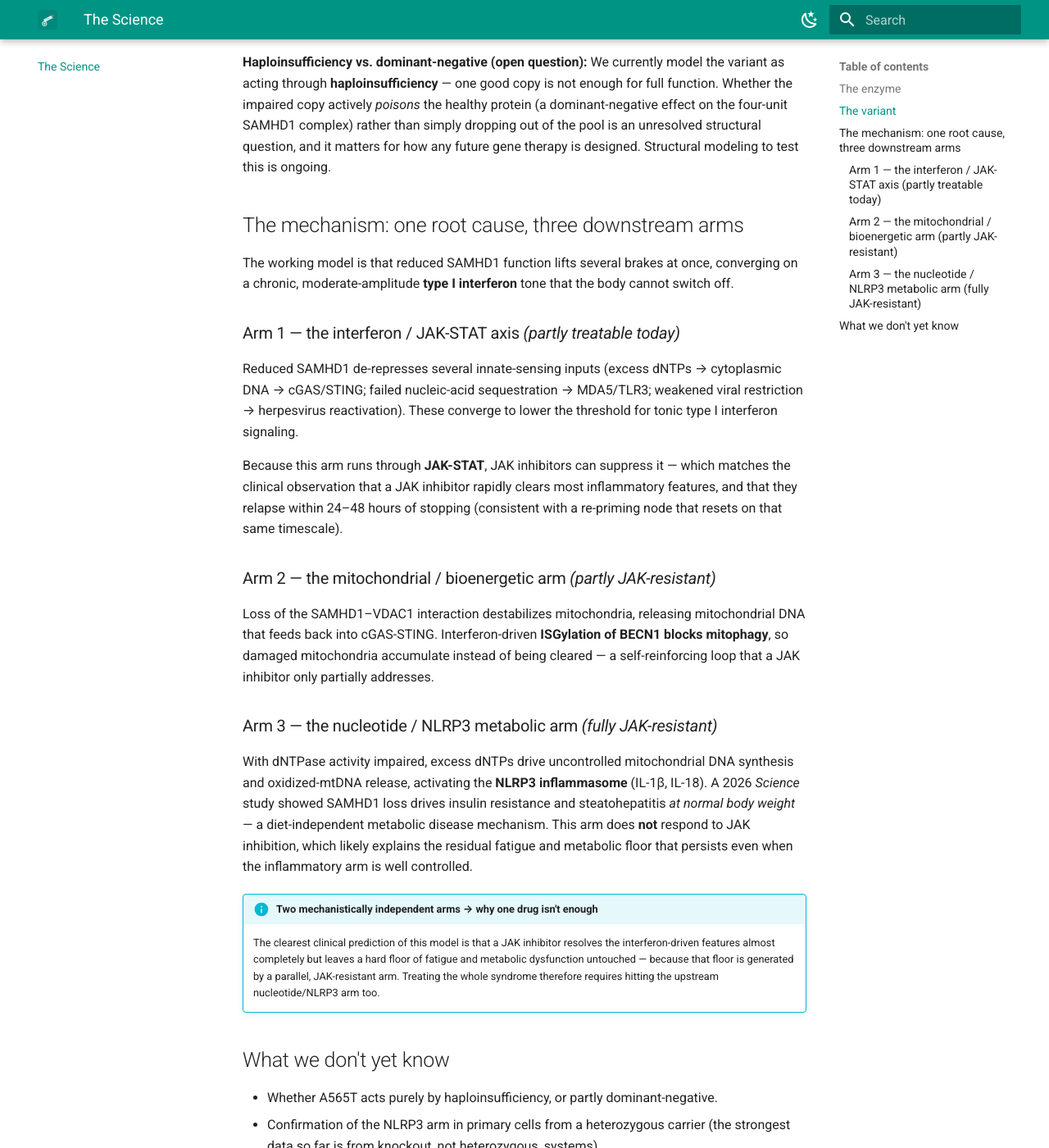
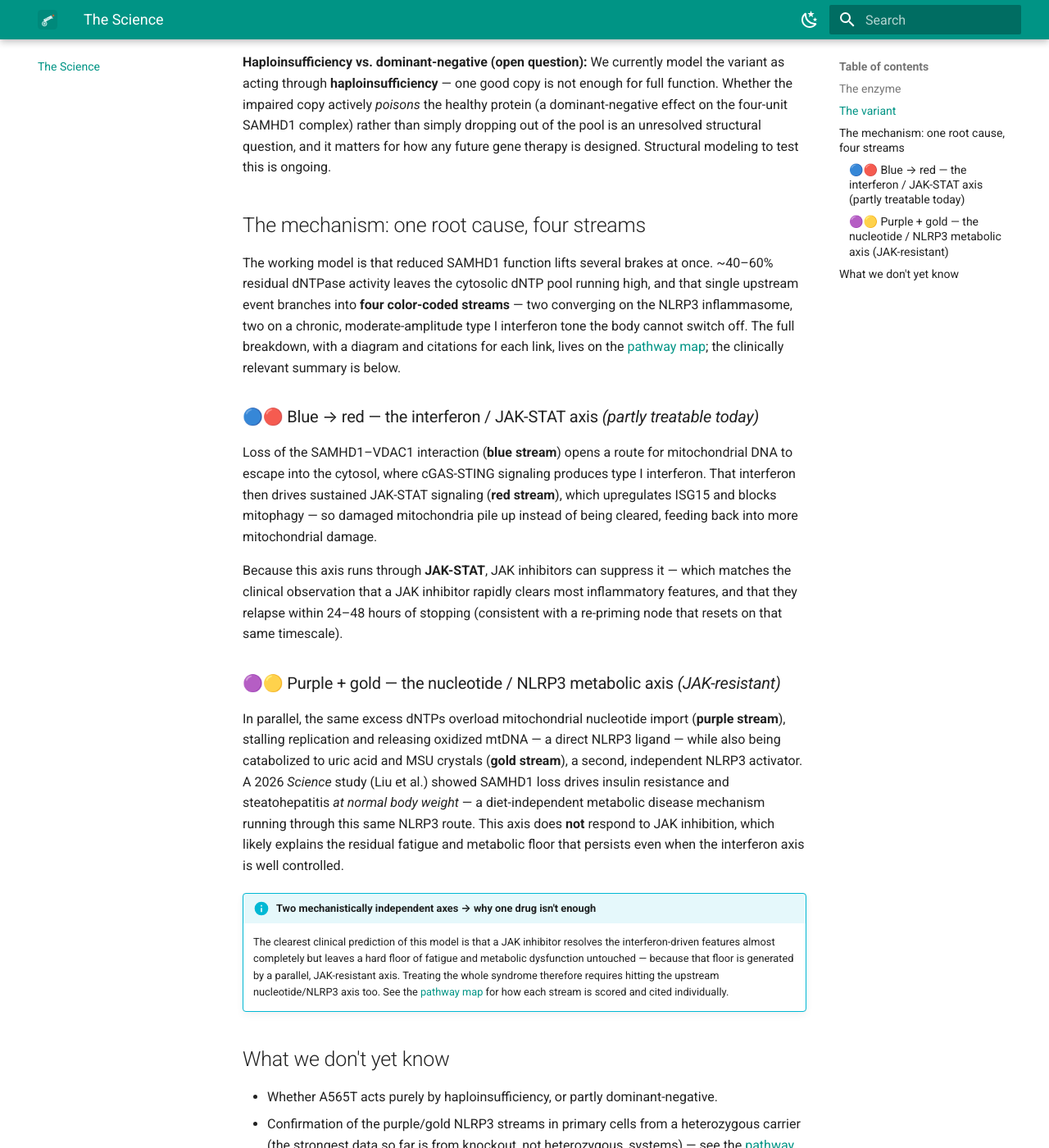
Before and after one commit to adin/samhd1-site, an MkDocs documentation site: the page built from docs/samhd1.md, in a window 1280 px wide and 1400 px high, scrolled down 1359 px. Shown: the whole window at 82% size. Built offline with MkDocs 1.6.1 and Material for MkDocs 9.7.7, drawn with Linux system fonts in a browser that asks for light colours; some of the changed text lies outside the part shown.

Commit message:
Publish site update 2026-07-29

````diff
--- /dev/null
+++ b/docs/pathways.md
@@ -0,0 +1,152 @@
+# The pathway map
+
+Every research-blog post is tagged with one or more of the mechanistic
+categories used below (`NLRP3`, `VDAC1`, `cGAS-STING`, `JAK-STAT`, and so on).
+This page is the glossary: what each pathway is, and which of four
+color-coded streams it belongs to in the working disease model.
+
+The same four streams drive the weekly literature screen — a paper is scored
+against this exact framework before it's added to the digest.
+
+## One root cause, four streams
+
+*SAMHD1* p.A565T leaves roughly 40–60% residual dNTPase activity, so the
+cytosolic dNTP pool — especially dGTP — runs high. That single upstream event
+branches into four largely independent streams, two of which converge on the
+**NLRP3 inflammasome** and two of which converge on **type I interferon**.
+
+```mermaid
+flowchart TD
+    ROOT["SAMHD1 p.A565T<br/>dNTPase ↓40–60% → cytosolic dNTP pool ↑"]
+
+    ROOT --> PURPLE["🟣 PURPLE — dNTPase direct<br/>PNC1/PNC2 mito import → POLG stalling"]
+    ROOT --> BLUE["🔵 BLUE — mtDNA escape<br/>VDAC1 macropore loss → cGAS–STING"]
+    ROOT --> GOLD["🟡 GOLD — purine catabolism<br/>dGTP → uric acid → MSU crystals"]
+
+    PURPLE --> OXMTDNA["ox-mtDNA"]
+    OXMTDNA --> NLRP3["NLRP3 inflammasome<br/>IL-1β / IL-18"]
+    GOLD --> NLRP3
+
+    BLUE --> IFN["Type I interferon (IFN-I)"]
+    IFN --> RED["🔴 RED — IFN-I indirect<br/>JAK-STAT1/2 → ISG15 → mitophagy block"]
+    RED -.->|"more damaged mitochondria"| PURPLE
+
+    classDef purple fill:#7700aa,color:#fff,stroke:#550088
+    classDef blue fill:#003399,color:#fff,stroke:#002266
+    classDef red fill:#c0000a,color:#fff,stroke:#900008
+    classDef gold fill:#ddbb44,color:#332200,stroke:#aa9022
+    classDef neutral fill:#eceff1,color:#222,stroke:#90a4ae
+
+    class PURPLE purple
+    class BLUE blue
+    class RED red
+    class GOLD gold
+    class ROOT,OXMTDNA,NLRP3,IFN neutral
+```
+
+!!! note "Two parallel loops, not one sequence"
+    NLRP3 and IFN-I are activated by **two different molecular species**
+    escaping the mitochondrion in parallel, not one after the other:
+    oxidized mtDNA (from stalled replication) feeds NLRP3, while
+    unoxidized cytosolic mtDNA fragments (escaping through the VDAC1
+    macropore) feed cGAS-STING. Blocking one route does not shut down the
+    other — which is the mechanistic argument for why a single drug class
+    (e.g. a JAK inhibitor, which only addresses the IFN-I side) leaves a
+    residual disease floor. See [The Science](samhd1.md#the-mechanism-one-root-cause-four-streams)
+    for the clinical implications.
+
+---
+
+## 🟣 Purple stream — dNTPase direct { #purple }
+
+**Blog categories:** [](){ #dntpase }`dNTPase`, [](){ #polg-mtdna }`POLG-mtDNA`,
+[](){ #mito-dntp-transport }`mito-dNTP-transport`,
+[](){ #nucleotide-rewiring }`nucleotide-rewiring`
+
+Excess cytosolic dGTP is imported into the mitochondrion through the PNC1/PNC2
+nucleotide carriers (SLC25A33/SLC25A36), overwhelming the normal
+CMPK2-regulated salvage route. The resulting dNTP pool imbalance impairs POLG
+(mitochondrial DNA polymerase gamma) fidelity, producing strand breaks and
+oxidized mtDNA (ox-mtDNA) — a direct NLRP3 ligand.
+
+**Established:** SAMHD1 loss and diet-independent obesity both drive this
+exact mitochondrial nucleotide-overload → NLRP3 pathway, shown directly in
+SAMHD1-null and obese macrophages (Zhong et al., *Science*, 2026). Genetic
+knockdown of PNC1/PNC2, or the polymerase-gamma chain terminator ddC, blocks
+NLRP3 hyperactivation without correcting the underlying cytosolic dNTP
+overload — confirming mitochondrial dNTP import as the druggable step.
+
+## 🔵 Blue stream — mtDNA escape / cGAS–STING bridge { #blue }
+
+**Blog categories:** [](){ #vdac1 }`VDAC1`, [](){ #cgas-sting }`cGAS-STING`
+
+SAMHD1 physically interacts with VDAC1 on the outer mitochondrial membrane.
+Losing that interaction opens the VDAC1 macropore, letting unoxidized (or
+mixed) cytosolic mtDNA fragments escape into the cytosol, where cGAS binds
+them and signals through cGAMP → STING → IRF3 to produce type I interferon.
+
+**Established:** VBIT-4 (a VDAC1 oligomerization inhibitor) prevents cytosolic
+mtDNA release in SAMHD1-knockout monocytes and fully abolishes the spontaneous
+interferon-stimulated-gene response; IMSB301 (a cGAS inhibitor) normalizes the
+ISG signature in Aicardi–Goutières PBMCs — confirming this route is
+cGAS-dependent and VDAC1-gated, mechanistically distinct from the purple
+stream's NLRP3 route even though both start from the same damaged
+mitochondrion.
+
+## 🔴 Red stream — IFN-I indirect { #red }
+
+**Blog categories:** [](){ #jak-stat }`JAK-STAT`,
+[](){ #isg15-mitophagy }`ISG15-mitophagy`, [](){ #irf7-metabolic }`IRF7-metabolic`
+
+Once type I interferon is running (from the blue stream), it drives sustained
+JAK-STAT1/2 signaling and ISG upregulation — including ISG15. ISGylation of
+MFN1/MFN2 blocks PINK1/Parkin-mediated mitophagy, and ISGylation of BECN1
+blocks autophagic clearance by a second route, so damaged mitochondria pile up
+instead of being cleared. That, in turn, feeds back into the purple stream by
+generating more mitochondrial damage to react to.
+
+This is the stream a JAK inhibitor directly addresses — clinically consistent
+with rapid symptom relief on a JAK inhibitor and relapse within 24–48 hours of
+stopping.
+
+## 🟡 Gold stream — purine catabolism { #gold }
+
+**Blog categories:** [](){ #nlrp3 }`NLRP3`, [](){ #urate-nlrp3 }`urate-NLRP3`
+
+The same excess cytosolic dGTP that overloads mitochondrial import (purple
+stream) also has nowhere else to go: it's catabolized through the purine
+degradation pathway to uric acid, which can form monosodium urate (MSU)
+crystals in the cytosol — a second, independent NLRP3 activator. Because
+purple and gold both converge on NLRP3, a single upstream lesion drives the
+inflammasome from two directions at once.
+
+!!! warning "Evidence strength"
+    The dGTP → urate → MSU → NLRP3 link is mechanistically consistent with
+    established purine-catabolism and NLRP3-crystal biology, but has not yet
+    been demonstrated directly in a SAMHD1 haploinsufficiency model — it is
+    the least-confirmed of the four streams and is treated as a working
+    hypothesis pending direct evidence.
+
+---
+
+## Other categories used in the blog
+
+A few tags don't map onto a single stream because they describe a
+cross-cutting axis or a translational angle rather than a step in the loop:
+
+| Category | What it covers |
+|---|---|
+| `NF-kB` | Priming and crosstalk that upregulates NLRP3/pro-IL-1β transcription upstream of both the purple and gold streams |
+| `mTOR-lysosomal` | Downstream lysosomal clearance failure feeding chronic inflammation |
+| `BIK-cancer` | SAMHD1's tumor-suppressor role, independent of the inflammatory loops above |
+| `AGS-spectrum`, `poliosis-neural-crest`, `pregnancy-fetal`, `ME-CFS` | Clinical phenotypes linked to chronic activation of the streams above, rather than mechanism steps themselves |
+| `gene-editing`, `treatment-target`, `clinical-phenotype` | Translational categories — therapeutic and diagnostic relevance rather than mechanism |
+
+---
+
+*This model synthesizes findings from multiple independently peer-reviewed
+papers into a single disease schema; no connection shown here is invented; the
+evidence strength for each link is called out explicitly above. It is a
+working research framework, not yet published as a peer-reviewed synthesis
+itself — see the [research blog](blog/index.md) for how it evolves week to
+week as new evidence arrives.*
--- a/docs/samhd1.md
+++ b/docs/samhd1.md
@@ -54,54 +54,60 @@
 question, and it matters for how any future gene therapy is designed. Structural
 modeling to test this is ongoing.
 
-## The mechanism: one root cause, three downstream arms
+## The mechanism: one root cause, four streams
 
-The working model is that reduced SAMHD1 function lifts several brakes at once,
-converging on a chronic, moderate-amplitude **type I interferon** tone that the
-body cannot switch off.
+The working model is that reduced SAMHD1 function lifts several brakes at
+once. ~40–60% residual dNTPase activity leaves the cytosolic dNTP pool
+running high, and that single upstream event branches into **four
+color-coded streams** — two converging on the NLRP3 inflammasome, two on a
+chronic, moderate-amplitude type I interferon tone the body cannot switch
+off. The full breakdown, with a diagram and citations for each link, lives on
+the [pathway map](pathways.md); the clinically relevant summary is below.
 
-### Arm 1 — the interferon / JAK-STAT axis *(partly treatable today)*
+### 🔵🔴 Blue → red — the interferon / JAK-STAT axis *(partly treatable today)*
 
-Reduced SAMHD1 de-represses several innate-sensing inputs (excess dNTPs →
-cytoplasmic DNA → cGAS/STING; failed nucleic-acid sequestration → MDA5/TLR3;
-weakened viral restriction → herpesvirus reactivation). These converge to lower
-the threshold for tonic type I interferon signaling.
+Loss of the SAMHD1–VDAC1 interaction (**blue stream**) opens a route for
+mitochondrial DNA to escape into the cytosol, where cGAS-STING signaling
+produces type I interferon. That interferon then drives sustained JAK-STAT
+signaling (**red stream**), which upregulates ISG15 and blocks mitophagy —
+so damaged mitochondria pile up instead of being cleared, feeding back into
+more mitochondrial damage.
 
-Because this arm runs through **JAK-STAT**, JAK inhibitors can suppress it —
-which matches the clinical observation that a JAK inhibitor rapidly clears most
-inflammatory features, and that they relapse within 24–48 hours of stopping
-(consistent with a re-priming node that resets on that same timescale).
+Because this axis runs through **JAK-STAT**, JAK inhibitors can suppress it —
+which matches the clinical observation that a JAK inhibitor rapidly clears
+most inflammatory features, and that they relapse within 24–48 hours of
+stopping (consistent with a re-priming node that resets on that same
+timescale).
 
-### Arm 2 — the mitochondrial / bioenergetic arm *(partly JAK-resistant)*
+### 🟣🟡 Purple + gold — the nucleotide / NLRP3 metabolic axis *(JAK-resistant)*
 
-Loss of the SAMHD1–VDAC1 interaction destabilizes mitochondria, releasing
-mitochondrial DNA that feeds back into cGAS-STING. Interferon-driven
-**ISGylation of BECN1 blocks mitophagy**, so damaged mitochondria accumulate
-instead of being cleared — a self-reinforcing loop that a JAK inhibitor only
-partially addresses.
+In parallel, the same excess dNTPs overload mitochondrial nucleotide import
+(**purple stream**), stalling replication and releasing oxidized mtDNA — a
+direct NLRP3 ligand — while also being catabolized to uric acid and MSU
+crystals (**gold stream**), a second, independent NLRP3 activator. A 2026
+*Science* study (Liu et al.) showed SAMHD1 loss drives insulin resistance and
+steatohepatitis *at normal body weight* — a diet-independent metabolic
+disease mechanism running through this same NLRP3 route. This axis does
+**not** respond to JAK inhibition, which likely explains the residual
+fatigue and metabolic floor that persists even when the interferon axis is
+well controlled.
 
-### Arm 3 — the nucleotide / NLRP3 metabolic arm *(fully JAK-resistant)*
-
-With dNTPase activity impaired, excess dNTPs drive uncontrolled mitochondrial
-DNA synthesis and oxidized-mtDNA release, activating the **NLRP3 inflammasome**
-(IL-1β, IL-18). A 2026 *Science* study showed SAMHD1 loss drives insulin
-resistance and steatohepatitis *at normal body weight* — a diet-independent
-metabolic disease mechanism. This arm does **not** respond to JAK inhibition,
-which likely explains the residual fatigue and metabolic floor that persists
-even when the inflammatory arm is well controlled.
-
-!!! info "Two mechanistically independent arms → why one drug isn't enough"
+!!! info "Two mechanistically independent axes → why one drug isn't enough"
     The clearest clinical prediction of this model is that a JAK inhibitor
     resolves the interferon-driven features almost completely but leaves a
     hard floor of fatigue and metabolic dysfunction untouched — because that
-    floor is generated by a parallel, JAK-resistant arm. Treating the whole
-    syndrome therefore requires hitting the upstream nucleotide/NLRP3 arm too.
+    floor is generated by a parallel, JAK-resistant axis. Treating the whole
+    syndrome therefore requires hitting the upstream nucleotide/NLRP3 axis
+    too. See the [pathway map](pathways.md) for how each stream is scored
+    and cited individually.
 
 ## What we don't yet know
 
 - Whether A565T acts purely by haploinsufficiency, or partly dominant-negative.
-- Confirmation of the NLRP3 arm in primary cells from a heterozygous carrier
-  (the strongest data so far is from knockout, not heterozygous, systems).
+- Confirmation of the purple/gold NLRP3 streams in primary cells from a
+  heterozygous carrier (the strongest data so far is from knockout, not
+  heterozygous, systems) — see the [pathway map](pathways.md#gold) for the
+  gold stream's evidence caveat specifically.
 - Structural predictions of the C-terminal latch have not yet been folded into
   the formal concept papers and are kept strictly separate from established
   biochemistry.
--- a/mkdocs.yml
+++ b/mkdocs.yml
@@ -37,6 +37,7 @@
 nav:
   - Home: index.md
   - The Science: samhd1.md
+  - Pathway Map: pathways.md
   - The Kindred: kindred.md
   - Objectives: objectives.md
   - Foundation: foundation.md
@@ -70,7 +71,11 @@
 markdown_extensions:
   - admonition
   - pymdownx.details
-  - pymdownx.superfences
+  - pymdownx.superfences:
+      custom_fences:
+        - name: mermaid
+          class: mermaid
+          format: !!python/name:pymdownx.superfences.fence_code_format
   - pymdownx.emoji:
       emoji_index: !!python/name:material.extensions.emoji.twemoji
       emoji_generator: !!python/name:material.extensions.emoji.to_svg
````
Also changed, not shown: docs/blog/index.md (+3 -1 lines).
